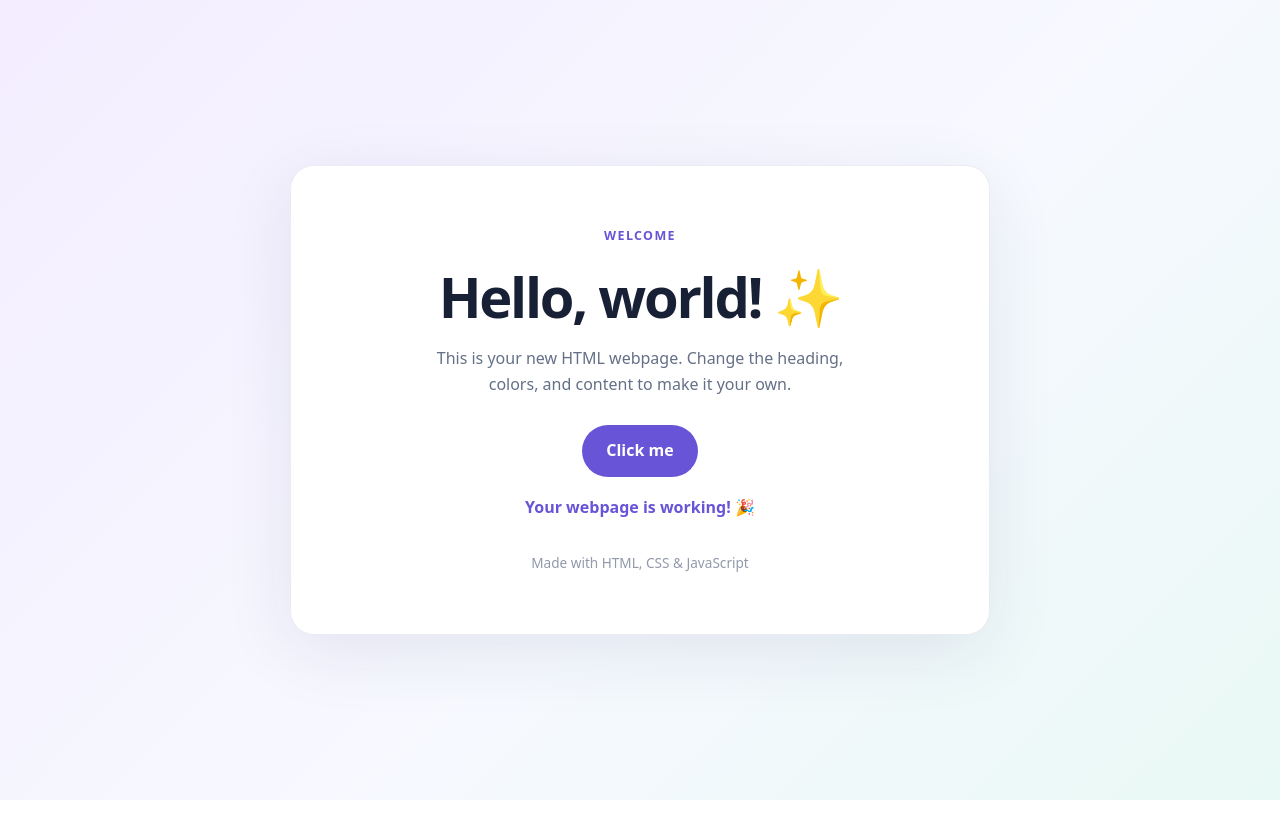
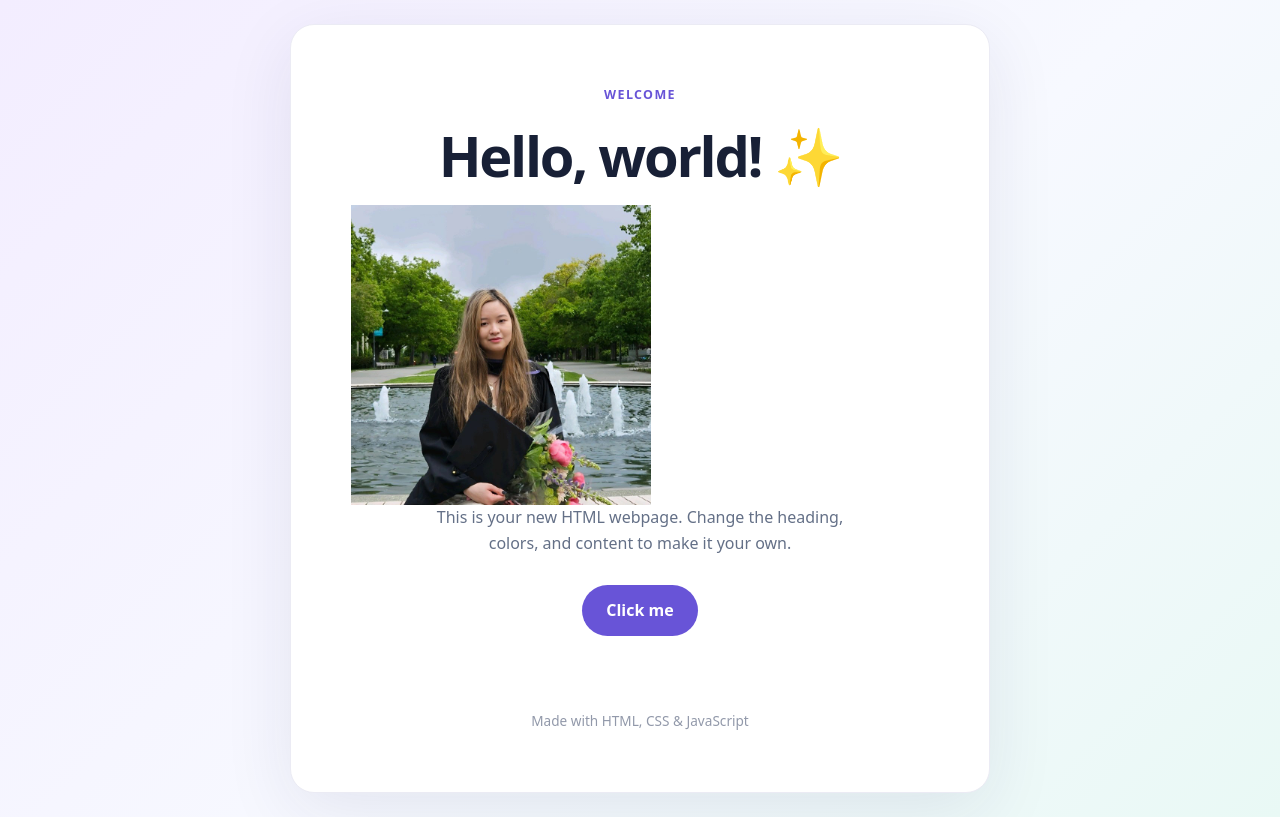
Before and after one commit to KathyVvv/kathyV.github.io, a plain HTML site: page index.html in a window 1280 px wide. Both pictures are taken after a click on the button "Click me". Drawn offline with Linux system fonts and the light colour scheme.

Commit message:
Change image file extension from .jpg to .jpeg

```diff
--- a/index.html
+++ b/index.html
@@ -24,14 +24,14 @@
   <main>
     <div class="eyebrow">Welcome</div>
     <h1 id="helloTitle" style="cursor: pointer;"> Hello, world! ✨</h1>
-    <img id="myImage" src="1746501514123.jpg" alt="My picture" width="300" style="display: none;">
+    <img id="myImage" src="1746501514123.jpeg" alt="My picture" width="300" style="display: none;">
     <p>This is your new HTML webpage. Change the heading, colors, and content to make it your own.</p>
     <button id="helloButton" type="button">Click me</button>
     <div id="message" role="status" aria-live="polite"></div>
     <footer>Made with HTML, CSS &amp; JavaScript</footer>
   </main>
   <script>
-    document.getElementById('helloButton').addEventListener('click', () => {document.getElementById('message').textContent = 'Your webpage is working! 🎉';}); document.getElementById('helloTitle').addEventListener('click', () => {const image = document.getElementById('myImage'); if (image.style.display === 'none') {image.style.display = 'block';} else {image.style.display = 'none';}});
+ document.getElementById('helloButton').addEventListener('click', () => {const image = document.getElementById('myImage'); if (image.style.display === 'none') {image.style.display = 'block';  } else {image.style.display = 'none'; }  });
   </script>
 </body>
 </html>
```
